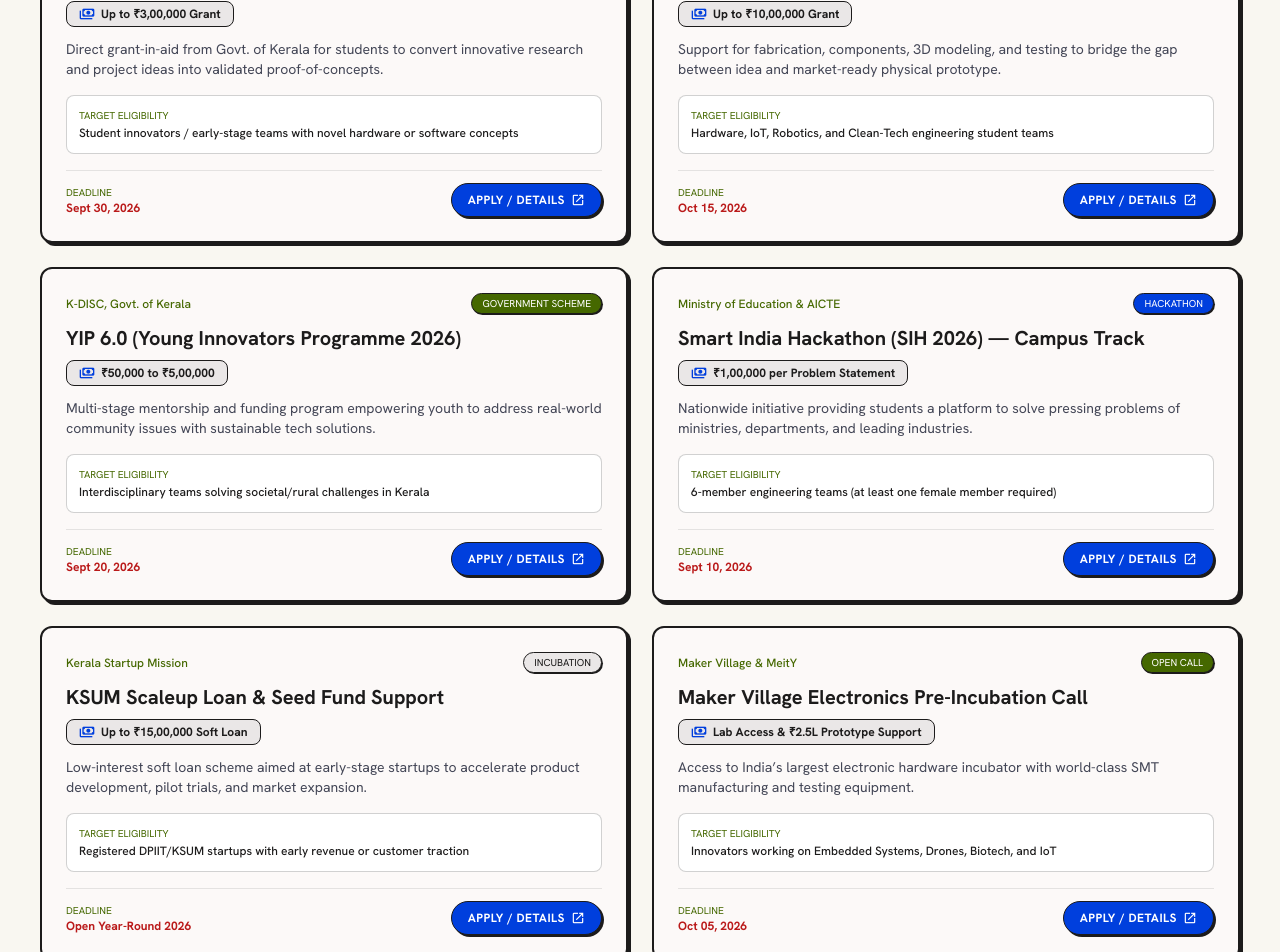
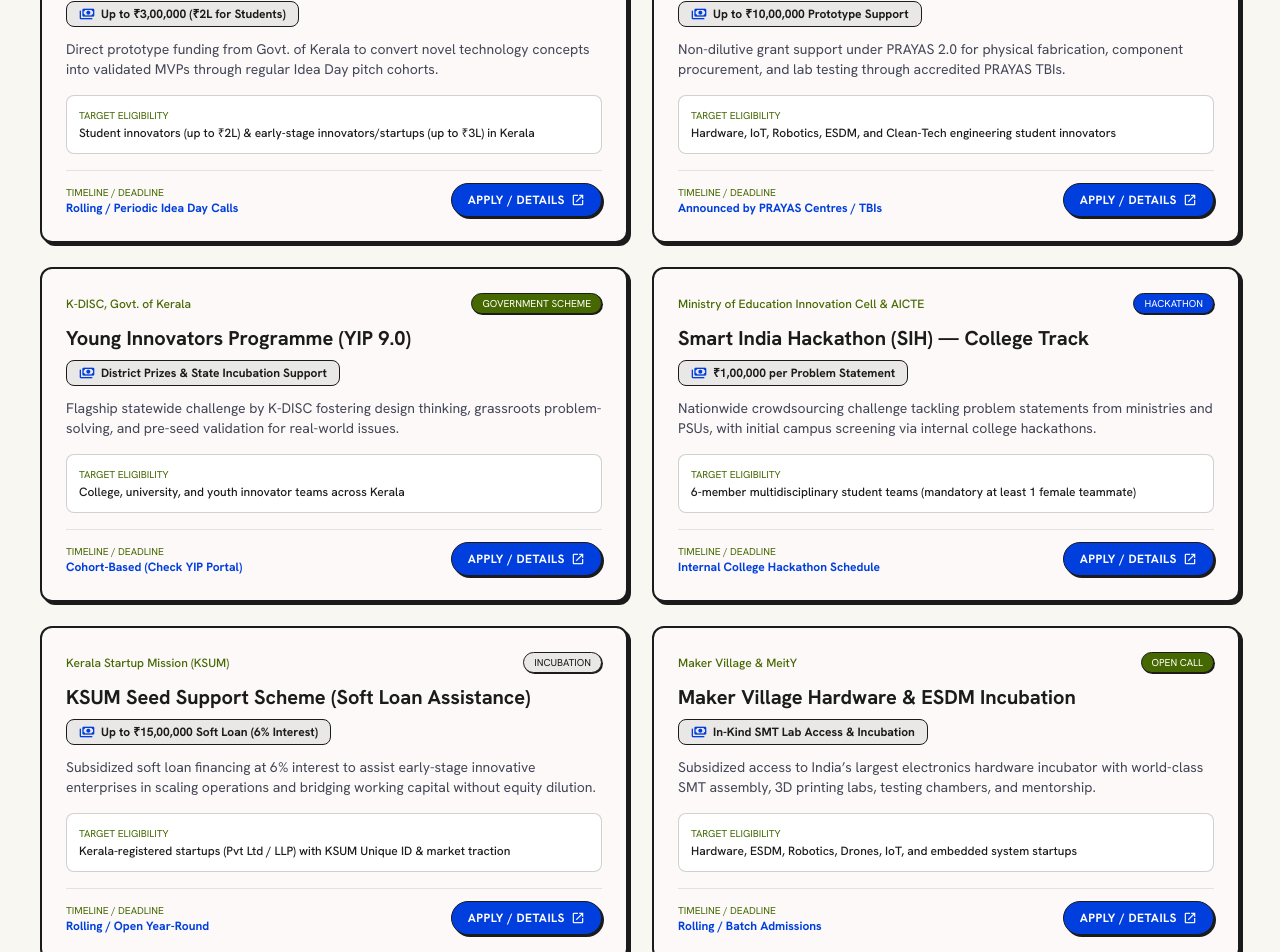
Before and after one commit to Adsu4/iedc-newsletter, a React (Vite) app: page /opportunities in a window 1280 px wide. Shown: the part 580-1532 px from the top of the page. Built offline with nearby package versions, Linux system fonts and the light colour scheme; no server answers.

Commit message:
fix(radar): update Opportunity Radar cards to YIP 9.0, PRAYAS 2.0, verified timelines, and safer subtitle

```diff
--- a/src/components/OpportunityRadar.tsx
+++ b/src/components/OpportunityRadar.tsx
@@ -104,8 +104,8 @@
             {/* Footer / Apply Button */}
             <div className="pt-3 border-t border-on-surface/10 flex items-center justify-between gap-4">
               <div className="flex flex-col">
-                <span className="text-[10px] font-label-bold uppercase text-secondary">Deadline</span>
-                <span className="text-xs font-bold text-error">{item.deadline}</span>
+                <span className="text-[10px] font-label-bold uppercase text-secondary">Timeline / Deadline</span>
+                <span className="text-xs font-bold text-primary">{item.deadline}</span>
               </div>
 
               <a
--- a/src/data/newsletterData.ts
+++ b/src/data/newsletterData.ts
@@ -152,76 +152,76 @@
 export const opportunitiesList: Opportunity[] = [
   {
     id: 'op-1',
-    title: 'KSUM Idea Grant 2026 (Call for Innovators)',
+    title: 'KSUM Idea Grant Scheme',
     provider: 'Kerala Startup Mission (KSUM)',
     category: 'KSUM Grant',
     categoryColor: 'bg-primary text-on-primary',
-    grantAmount: 'Up to ₹3,00,000 Grant',
-    deadline: 'Sept 30, 2026',
-    eligibility: 'Student innovators / early-stage teams with novel hardware or software concepts',
-    description: 'Direct grant-in-aid from Govt. of Kerala for students to convert innovative research and project ideas into validated proof-of-concepts.',
+    grantAmount: 'Up to ₹3,00,000 (₹2L for Students)',
+    deadline: 'Rolling / Periodic Idea Day Calls',
+    eligibility: 'Student innovators (up to ₹2L) & early-stage innovators/startups (up to ₹3L) in Kerala',
+    description: 'Direct prototype funding from Govt. of Kerala to convert novel technology concepts into validated MVPs through regular Idea Day pitch cohorts.',
     applyUrl: 'https://startupmission.kerala.gov.in/schemes/idea-grant',
     featured: true,
   },
   {
     id: 'op-2',
-    title: 'NIDHI-PRAYAS Hardware Prototype Grant 2026',
+    title: 'DST NIDHI-PRAYAS 2.0 (Hardware Prototyping Grant)',
     provider: 'Dept. of Science & Technology (DST, Govt. of India)',
     category: 'Government Scheme',
     categoryColor: 'bg-tertiary text-on-tertiary',
-    grantAmount: 'Up to ₹10,00,000 Grant',
-    deadline: 'Oct 15, 2026',
-    eligibility: 'Hardware, IoT, Robotics, and Clean-Tech engineering student teams',
-    description: 'Support for fabrication, components, 3D modeling, and testing to bridge the gap between idea and market-ready physical prototype.',
+    grantAmount: 'Up to ₹10,00,000 Prototype Support',
+    deadline: 'Announced by PRAYAS Centres / TBIs',
+    eligibility: 'Hardware, IoT, Robotics, ESDM, and Clean-Tech engineering student innovators',
+    description: 'Non-dilutive grant support under PRAYAS 2.0 for physical fabrication, component procurement, and lab testing through accredited PRAYAS TBIs.',
     applyUrl: 'https://www.nidhi-prayas.org/',
     featured: true,
   },
   {
     id: 'op-3',
-    title: 'YIP 6.0 (Young Innovators Programme 2026)',
+    title: 'Young Innovators Programme (YIP 9.0)',
     provider: 'K-DISC, Govt. of Kerala',
     category: 'Government Scheme',
     categoryColor: 'bg-secondary text-on-secondary',
-    grantAmount: '₹50,000 to ₹5,00,000',
-    deadline: 'Sept 20, 2026',
-    eligibility: 'Interdisciplinary teams solving societal/rural challenges in Kerala',
-    description: 'Multi-stage mentorship and funding program empowering youth to address real-world community issues with sustainable tech solutions.',
+    grantAmount: 'District Prizes & State Incubation Support',
+    deadline: 'Cohort-Based (Check YIP Portal)',
+    eligibility: 'College, university, and youth innovator teams across Kerala',
+    description: 'Flagship statewide challenge by K-DISC fostering design thinking, grassroots problem-solving, and pre-seed validation for real-world issues.',
     applyUrl: 'https://yip.kerala.gov.in/',
   },
   {
     id: 'op-4',
-    title: 'Smart India Hackathon (SIH 2026) — Campus Track',
-    provider: 'Ministry of Education & AICTE',
+    title: 'Smart India Hackathon (SIH) — College Track',
+    provider: 'Ministry of Education Innovation Cell & AICTE',
     category: 'Hackathon',
     categoryColor: 'bg-primary text-on-primary',
     grantAmount: '₹1,00,000 per Problem Statement',
-    deadline: 'Sept 10, 2026',
-    eligibility: '6-member engineering teams (at least one female member required)',
-    description: 'Nationwide initiative providing students a platform to solve pressing problems of ministries, departments, and leading industries.',
+    deadline: 'Internal College Hackathon Schedule',
+    eligibility: '6-member multidisciplinary student teams (mandatory at least 1 female teammate)',
+    description: 'Nationwide crowdsourcing challenge tackling problem statements from ministries and PSUs, with initial campus screening via internal college hackathons.',
     applyUrl: 'https://sih.gov.in/',
   },
   {
     id: 'op-5',
-    title: 'KSUM Scaleup Loan & Seed Fund Support',
-    provider: 'Kerala Startup Mission',
+    title: 'KSUM Seed Support Scheme (Soft Loan Assistance)',
+    provider: 'Kerala Startup Mission (KSUM)',
     category: 'Incubation',
     categoryColor: 'bg-surface-container-high text-on-surface',
-    grantAmount: 'Up to ₹15,00,000 Soft Loan',
-    deadline: 'Open Year-Round 2026',
-    eligibility: 'Registered DPIIT/KSUM startups with early revenue or customer traction',
-    description: 'Low-interest soft loan scheme aimed at early-stage startups to accelerate product development, pilot trials, and market expansion.',
+    grantAmount: 'Up to ₹15,00,000 Soft Loan (6% Interest)',
+    deadline: 'Rolling / Open Year-Round',
+    eligibility: 'Kerala-registered startups (Pvt Ltd / LLP) with KSUM Unique ID & market traction',
+    description: 'Subsidized soft loan financing at 6% interest to assist early-stage innovative enterprises in scaling operations and bridging working capital without equity dilution.',
     applyUrl: 'https://startupmission.kerala.gov.in/',
   },
   {
     id: 'op-6',
-    title: 'Maker Village Electronics Pre-Incubation Call',
+    title: 'Maker Village Hardware & ESDM Incubation',
     provider: 'Maker Village & MeitY',
     category: 'Open Call',
     categoryColor: 'bg-secondary text-on-secondary',
-    grantAmount: 'Lab Access & ₹2.5L Prototype Support',
-    deadline: 'Oct 05, 2026',
-    eligibility: 'Innovators working on Embedded Systems, Drones, Biotech, and IoT',
-    description: 'Access to India’s largest electronic hardware incubator with world-class SMT manufacturing and testing equipment.',
+    grantAmount: 'In-Kind SMT Lab Access & Incubation',
+    deadline: 'Rolling / Batch Admissions',
+    eligibility: 'Hardware, ESDM, Robotics, Drones, IoT, and embedded system startups',
+    description: 'Subsidized access to India’s largest electronics hardware incubator with world-class SMT assembly, 3D printing labs, testing chambers, and mentorship.',
     applyUrl: 'https://makervillage.in/',
   },
 ];
--- a/src/pages/OpportunityRadarPage.tsx
+++ b/src/pages/OpportunityRadarPage.tsx
@@ -14,7 +14,7 @@
           Opportunity Radar
         </h1>
         <p className="text-sm sm:text-base text-on-surface-variant max-w-2xl mt-2 leading-relaxed">
-          Discover verified funding calls from Kerala Startup Mission (KSUM), DST NIDHI-PRAYAS grants, national hackathons, and incubation programs for student innovators.
+          Discover grants, competitions, hackathons and incubation opportunities for student innovators and aspiring startups.
         </p>
       </div>
 
```
